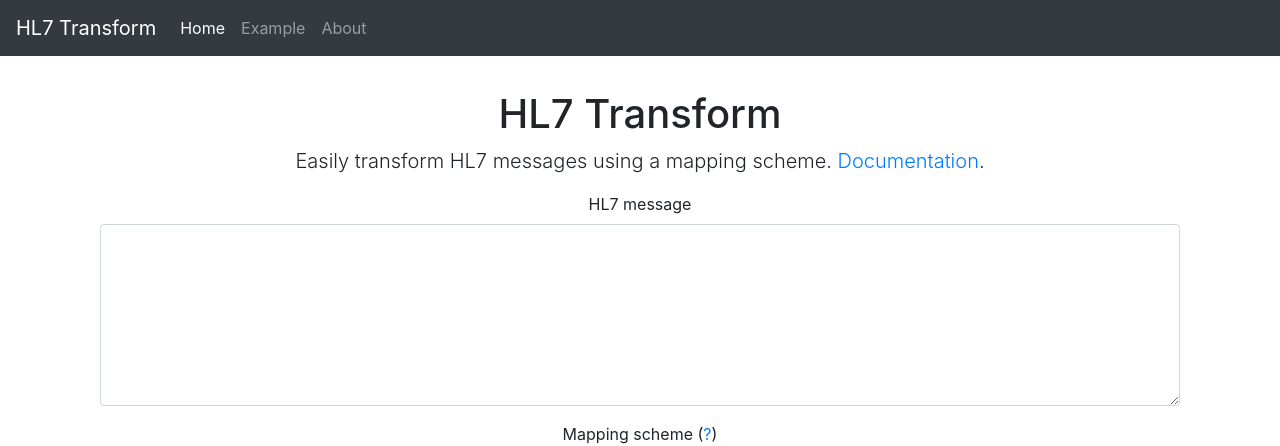
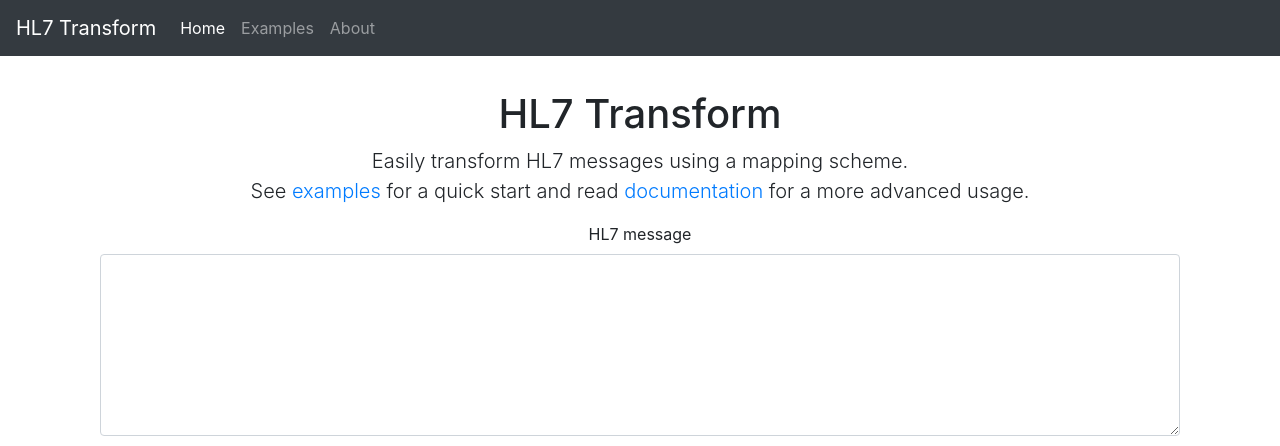
Before and after one commit to pdyban/hl7_transform_web, a Flask app: page / in a window 1280 px wide. Shown: the top 446 px of the page. Run offline with Flask 2, Linux system fonts and the light colour scheme; some libraries are stand-ins or nearby versions.

Commit message:
Refactor examples and add pytest

```diff
--- /dev/null
+++ b/app/data/examples/create_orm_o01_message/description.txt
@@ -0,0 +1 @@
+Create an ORM O01 message
--- /dev/null
+++ b/app/data/examples/example_transformation/description.txt
@@ -0,0 +1 @@
+Example transformation
--- a/app/routes.py
+++ b/app/routes.py
@@ -1,7 +1,10 @@
 from app import app
 from app import forms
-from flask import render_template
+from flask import render_template, abort
 from flask import request
+from collections import namedtuple
+from markupsafe import escape
+import os
 from hl7_transform.mapping import HL7Mapping
 from hl7_transform.transform import HL7Transform
 from hl7_transform.message import HL7Message
@@ -23,12 +26,9 @@ def home():
     if form.validate_on_submit():
         try:
             message = HL7Message.from_string(form.message.data)
-            print(type(message.hl7_message))
             mapping = HL7Mapping.from_string(form.mapping.data)
             transform = HL7Transform(mapping)
             message_out = transform.execute(message)
-            print('OUTOUT', type(message_out.hl7_message))
-            print('ININ', type(message))
             form.message_out.data = message.to_string()
         except APIError as e:
             alert.text = 'Could not read HL7 message. Please check your format.'
@@ -44,14 +44,32 @@ def home():
             alert.error_status = True
     return render_template("home.html", form=form, alert=alert)
 
-@app.route('/example')
+@app.route('/examples')
 def example():
+    ExampleItem = namedtuple('ExampleItem', ['name', 'path'])
+    items = []
+    example_dir = 'app/data/examples'
+    for example_item in os.listdir(example_dir):
+        try:
+            with open(os.path.join(example_dir, example_item, 'description.txt')) as f:
+                name = f.read()
+                items.append(ExampleItem(name=name, path=f'/examples/{example_item}'))
+        except FileNotFoundError as e:
+            print(e)
+            continue
+    return render_template("examples.html", items=items)
+
+@app.route('/examples/<path:example_name>')
+def example_page(example_name):
+    if not os.path.exists(f'app/data/examples/{example_name}'):
+        return abort(404)
+    alert = FormError()
     form = forms.TransForm()
-    with open('app/data/example.hl7') as f:
+    with open(f'app/data/examples/{example_name}/message.hl7') as f:
         form.message.data = f.read().strip()
-    with open('app/data/example.json') as f:
+    with open(f'app/data/examples/{example_name}/mapping.json') as f:
         form.mapping.data = f.read().strip()
-    return render_template("home.html", form=form, alert=False)
+    return render_template("home.html", form=form, alert=alert)
 
 @app.route('/about')
 def about():
--- a/app/templates/about.html
+++ b/app/templates/about.html
@@ -5,7 +5,7 @@
   <div class="starter-template">
     <h1>HL7 Transform</h1>
     <p class="lead">A web tool that allows to transform HL7 messages using a mapping scheme</p>
-    <p>This tool uses <a href="https://github.com/pdyban/hl7_transform">hl7_transform</a> library,
+    <p id="description">This tool uses <a href="https://github.com/pdyban/hl7_transform">hl7_transform</a> library,
     developed at <a href="https://doctolib.de">Doctolib</a> and available under <a href="https://github.com/pdyban/hl7_transform/blob/master/LICENSE">MIT license</a>.
     The source code can be <a href="https://github.com/pdyban/hl7_transform">downloaded in Github</a>.
     This tool lives from contribution, so if you find a bug or want to improve the tool,
--- a/app/templates/home.html
+++ b/app/templates/home.html
@@ -6,8 +6,11 @@
 
   <div class="starter-template">
     <h1>HL7 Transform</h1>
-    <p class="lead">Easily transform HL7 messages using a mapping scheme.
-      <a href="https://hl7-transform.readthedocs.io/en/latest/mapping.html">Documentation</a>.
+    <p class="lead">Easily transform HL7 messages using a mapping scheme.<br/>See
+      <a href="/examples">examples</a>
+      for a quick start and read
+      <a href="https://hl7-transform.readthedocs.io/en/latest/mapping.html">documentation</a>
+      for a more advanced usage.
     </p>
 
   <form method="post" action="/">
--- a/app/templates/template.html
+++ b/app/templates/template.html
@@ -33,8 +33,8 @@
             <li class="nav-item {%- if request.path == '/' %} active{% endif %}">
               <a class="nav-link" href="/">Home <span class="sr-only">(current)</span></a>
             </li>
-              <li class="nav-item {%- if request.path == '/example' %} active{% endif %}">
-              <a class="nav-link" href="/example">Example</a>
+              <li class="nav-item {%- if '/examples' in request.path %} active{% endif %}">
+              <a class="nav-link" href="/examples">Examples</a>
             </li>
               <li class="nav-item {%- if request.path == '/about' %} active{% endif %}">
               <a class="nav-link" href="/about">About</a>
--- a/requirements.txt
+++ b/requirements.txt
@@ -4,3 +4,5 @@ wtforms
 flask_wtf
 gunicorn
 pytest
+selenium
+markupsafe
```
Also changed, not shown: app/data/examples/create_orm_o01_message/mapping.json (added, +36 -0 lines), app/templates/examples.html (added, +15 -0 lines), tests/test_app.py (+66 -8 lines), app/data/examples/example_transformation/mapping.json (renamed from app/data/example.json), 3 other files.
